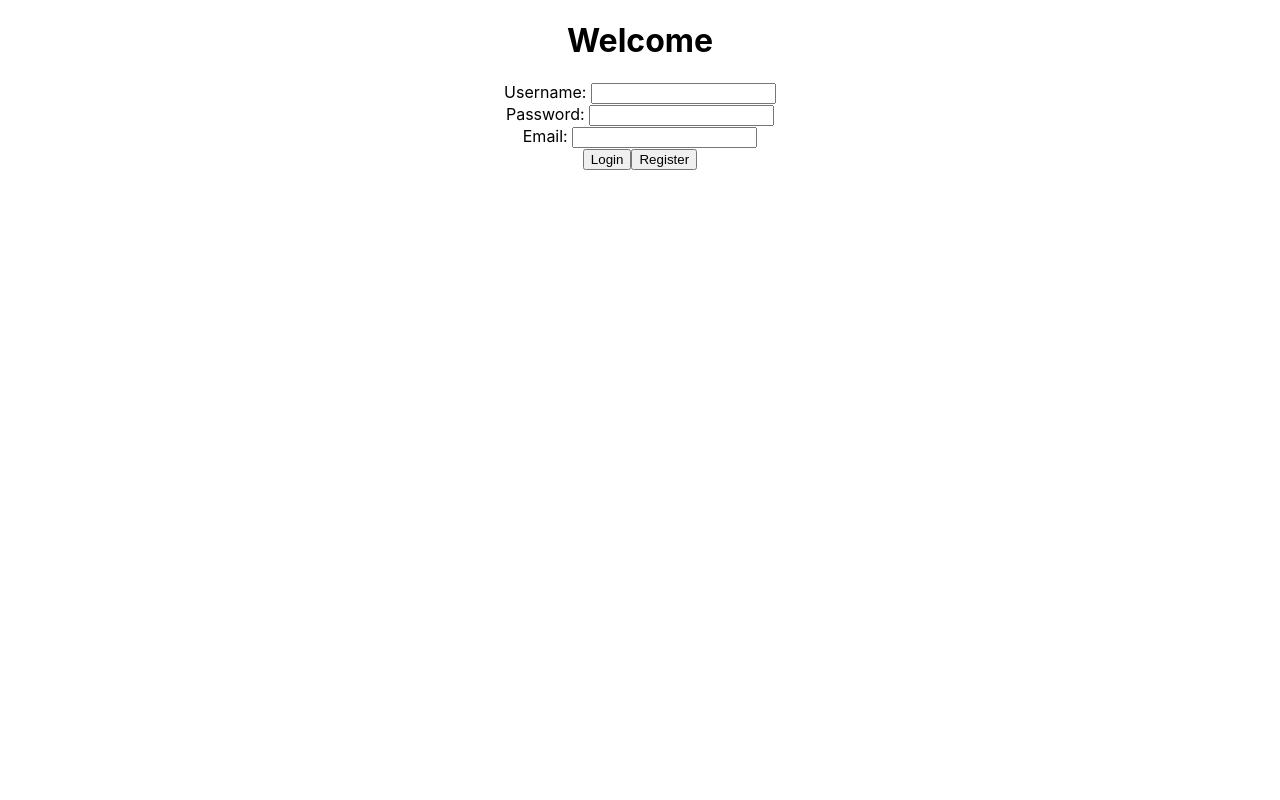
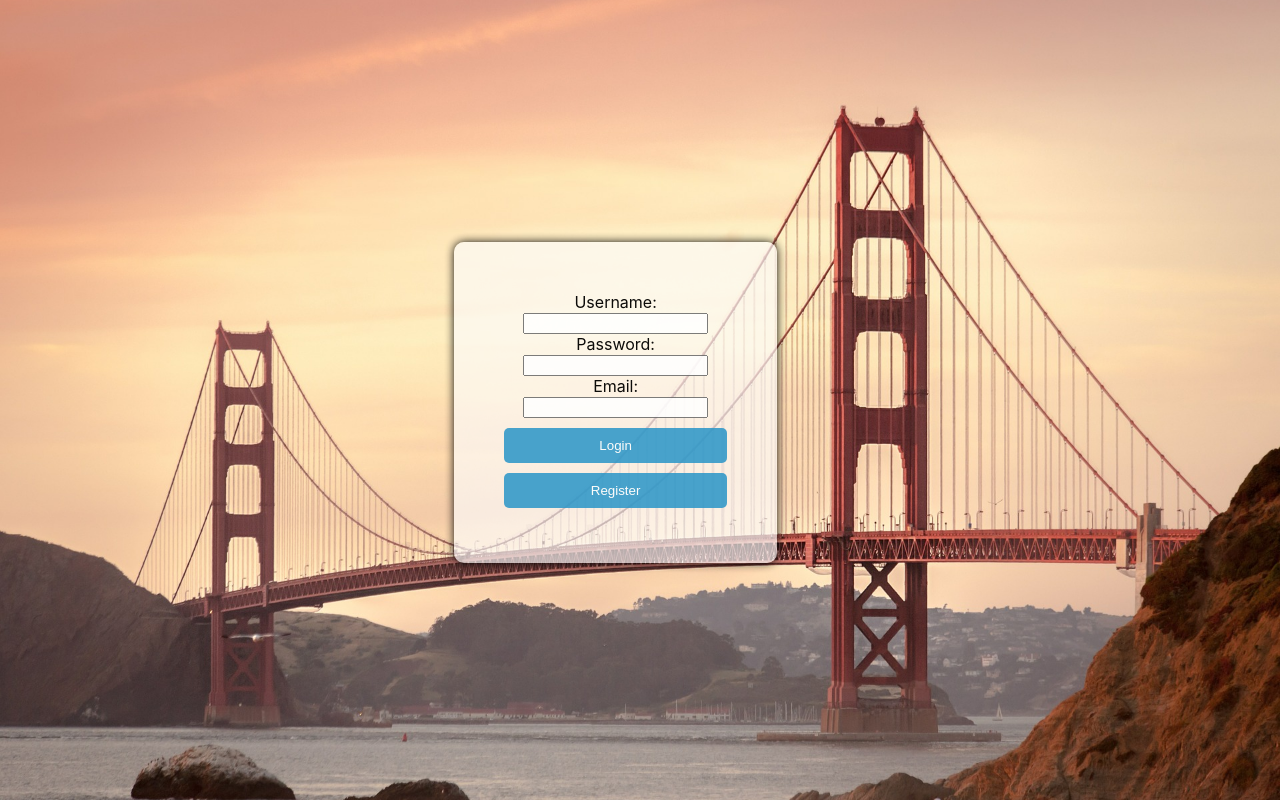
Before and after one commit to Wali-Zaidi/CowlarTestSuite, a React (Create React App) app in the folder frontend/: page / in a window 1280 px wide. Built offline with nearby package versions, Linux system fonts and the light colour scheme.

Commit message:
Completed the login page, now going to move onto the to do page

```diff
--- a/frontend/src/App.js
+++ b/frontend/src/App.js
@@ -8,6 +8,7 @@ function App() {
       <BrowserRouter>
         <Routes>
           <Route path="/" element={<Home />} />
+          <Route path="/list" element={<Home />} />
         </Routes>
       </BrowserRouter>
     </div>
--- a/frontend/src/CSS/LandingPage.css
+++ b/frontend/src/CSS/LandingPage.css
@@ -1,8 +1,61 @@
 .alert {
-    background-color: #3fa0cd;
+    background-color: #784e0a;
     color: #ffffff;
     padding: 10px;
     border: 1px solid #f5c6cb;
     border-radius: 5px;
-    margin-bottom: 10px;
+    /* z-index: 1; */ /* Sit on top */
+    position: absolute;
+    top: 10px;
+    right: 10px;
+    width: 300px;
+    text-align: center;
 }
+
+#mainDiv {
+    background-image: url("../Components/Images/Background.jpg");
+    height: 100vh;
+    width: 100%;
+    background-repeat: no-repeat;
+    background-size: cover;
+    background-position: center;
+    position: relative;
+    display: flex;
+    flex-direction: column;
+    justify-content: center;
+    align-items: center;
+}
+
+#loginForm {
+    background-color: #fcfcfcaf;
+    width: 60%;
+    height: 70%;
+    border-radius: 10px;
+    padding: 50px;
+    box-shadow: 0px 0px 10px 0px #000000;
+    /* display: flex;
+    justify-content: center; */
+    align-items: center;
+    justify-content: center;
+    opacity: 95%;
+    margin: 0px;
+}
+
+#loginForm #submit {
+    background-color: #3fa0cd;
+    color: #ffffff;
+    border: none;
+    border-radius: 5px;
+    padding: 10px;
+    width: 100%;
+    margin-top: 10px;
+    opacity: 100%;
+}
+
+header {
+    width: 0%;
+    height: 0%;
+    background-color: #3fa0cd;
+    color: #ffffff;
+    margin: 0px ;
+}
--- a/frontend/src/Pages/LandingPage.js
+++ b/frontend/src/Pages/LandingPage.js
@@ -38,6 +38,7 @@ function LandingPage() {
                 console.log(response.data);
                 sessionStorage.setItem('token', response.data.token);
                 showAlert(response.data.message)
+                window.location.href = '/list';
             }
             catch (err) {
                 console.log(err);
@@ -71,14 +72,13 @@ function LandingPage() {
         document.getElementById('mainDiv').appendChild(alertElement);
         setTimeout(function() {
             alertElement.remove();
-        }, 3000);
+        }, 4000);
     }
 
 
     return( //mostly a rough draft, styling will come later on
         <div id='mainDiv'>
             <div id='loginDiv'>
-                <h1> Welcome </h1>
                 <div id='loginForm'>
                     <form onSubmit={handleSubmit}>
                         <div id='usernameDiv'>
@@ -94,7 +94,7 @@ function LandingPage() {
                             <input type='email' id='email' name='email' value={user.email} onChange={handleChange} required/>
                         </div>
                         <div id='submitDiv'>
-                            <input type='submit' id='submit' name='submit' value='Login' onClick={handleSubmit}/>
+                            <input type='button' id='submit' name='submit' value='Login' onClick={handleSubmit}/>
                             <input type='submit' id='submit' name='submit' value='Register' onClick={handleSubmit}/>
                         </div>
                     </form>
```
Also changed, not shown: frontend/src/Components/Images/Background.jfif (added), frontend/src/Components/Images/Background.jpg (added).
